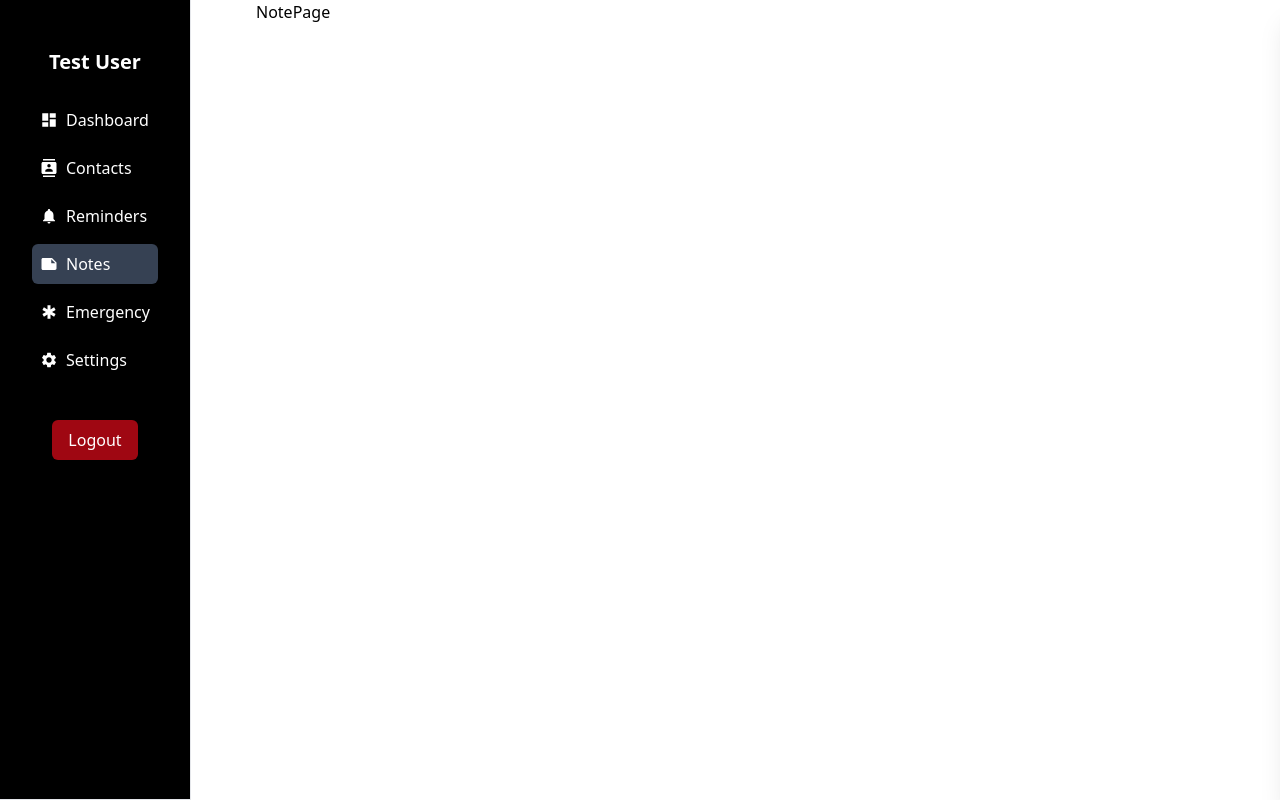
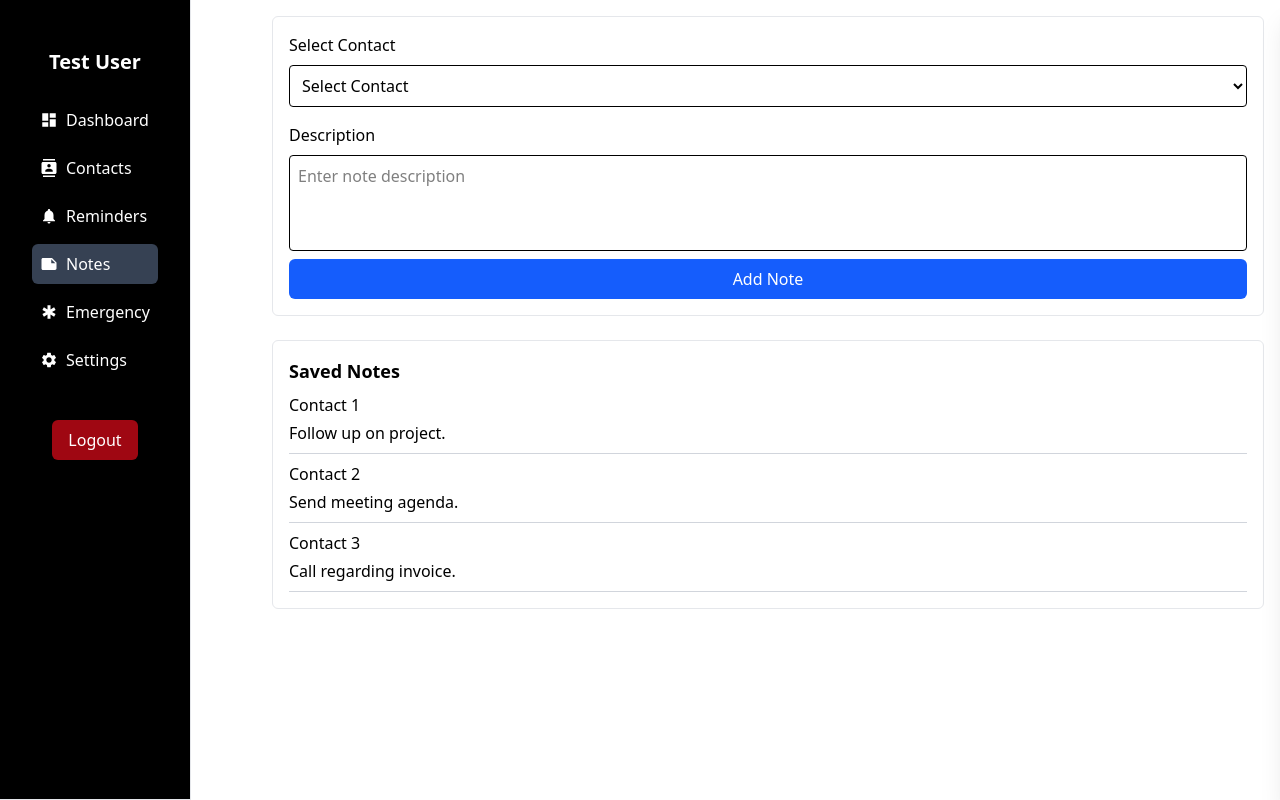
Before and after one commit to sushant2051/FypTesting, a React (Vite) app: page /notes in a window 1280 px wide. Built offline with nearby package versions, Linux system fonts and the light colour scheme.

Commit message:
update notes

```diff
--- /dev/null
+++ b/src/features/notes/Notes.tsx
@@ -0,0 +1,129 @@
+import React, { useState } from "react";
+import { Button } from "../../components/Button";
+import z from "zod";
+import { NoteSchema, type NoteType } from "./validation/notes.validation";
+
+const mockContacts = [
+  { id: 1, name: "Contact 1" },
+  { id: 2, name: "Contact 2" },
+  { id: 3, name: "Contact 3" },
+];
+
+type SavedNote = {
+  id: number;
+  contactName: string;
+  description: string;
+};
+
+const Notes = () => {
+  const [formData, setFormData] = useState<NoteType>({
+    contactId: 0,
+    description: "",
+  });
+
+  const [errors, setErrors] = useState<Record<string, string[]>>({});
+
+  const [savedNotes, setSavedNotes] = useState<SavedNote[]>([
+    { id: 1, contactName: "Contact 1", description: "Follow up on project." },
+    { id: 2, contactName: "Contact 2", description: "Send meeting agenda." },
+    { id: 3, contactName: "Contact 3", description: "Call regarding invoice." },
+  ]);
+
+  const handleChange = (
+    e: React.ChangeEvent<HTMLTextAreaElement | HTMLSelectElement>,
+  ) => {
+    const { name, value } = e.target;
+    setFormData((prev) => ({
+      ...prev,
+      [name]: name === "contactId" ? Number(value) : value,
+    }));
+    setErrors((prev) => ({ ...prev, [name]: [] }));
+  };
+
+  const handleSubmit = (e: React.FormEvent) => {
+    e.preventDefault();
+
+    try {
+      const data = NoteSchema.parse(formData);
+      setErrors({});
+
+      const contact = mockContacts.find((c) => c.id === data.contactId);
+
+      if (contact) {
+        const newNote: SavedNote = {
+          id: savedNotes.length + 1,
+          contactName: contact.name,
+          description: data.description,
+        };
+
+        setSavedNotes((prev) => [...prev, newNote]);
+        setFormData({ contactId: 0, description: "" });
+      }
+    } catch (err) {
+      if (err instanceof z.ZodError) {
+        const fieldErrors: Record<string, string[]> = {};
+        err.issues.forEach((issue) => {
+          const key = issue.path[0] as string;
+          if (!fieldErrors[key]) fieldErrors[key] = [];
+          fieldErrors[key].push(issue.message);
+        });
+        setErrors(fieldErrors);
+      }
+    }
+  };
+
+  return (
+    <div className="p-4 flex flex-col gap-4 sm:gap-6 w-full">
+      <form
+        className="flex flex-col gap-2 border border-gray-200 rounded-md p-4"
+        onSubmit={handleSubmit}
+      >
+        <label className="font-medium">Select Contact</label>
+        <select
+          name="contactId"
+          value={formData.contactId}
+          onChange={handleChange}
+          className="border p-2 rounded w-full"
+        >
+          <option value={0}>Select Contact</option>
+          {mockContacts.map((contact) => (
+            <option key={contact.id} value={contact.id}>
+              {contact.name}
+            </option>
+          ))}
+        </select>
+        {errors.contactId && (
+          <p className="text-red-500 text-sm">{errors.contactId[0]}</p>
+        )}
+
+        <label className="font-medium mt-2">Description</label>
+        <textarea
+          name="description"
+          placeholder="Enter note description"
+          value={formData.description}
+          onChange={handleChange}
+          className="border p-2 rounded w-full h-24 resize-none"
+        />
+        {errors.description && (
+          <p className="text-red-500 text-sm">{errors.description[0]}</p>
+        )}
+
+        <Button type="submit" label="Add Note" />
+      </form>
+      <div className="border border-gray-200 rounded-md p-4 w-full flex flex-col gap-2">
+        <p className="font-bold text-lg">Saved Notes</p>
+        {savedNotes.map((note) => (
+          <div
+            key={note.id}
+            className="flex flex-col gap-1 border-b border-gray-300 pb-2"
+          >
+            <p className="font-medium">{note.contactName}</p>
+            <p>{note.description}</p>
+          </div>
+        ))}
+      </div>
+    </div>
+  );
+};
+
+export default Notes;
--- /dev/null
+++ b/src/features/notes/validation/notes.validation.ts
@@ -0,0 +1,8 @@
+import z from "zod";
+
+export const NoteSchema = z.object({
+  contactId: z.number().min(1, "Please select a contact"),
+  description: z.string().min(1, "Description is required"),
+});
+
+export type NoteType = z.infer<typeof NoteSchema>;
--- a/src/pages/NotePage.tsx
+++ b/src/pages/NotePage.tsx
@@ -1,5 +1,11 @@
+import Notes from "../features/notes/Notes";
+
 const NotePage = () => {
-  return <div>NotePage</div>;
+  return (
+    <div>
+      <Notes />
+    </div>
+  );
 };
 
 export default NotePage;
```
